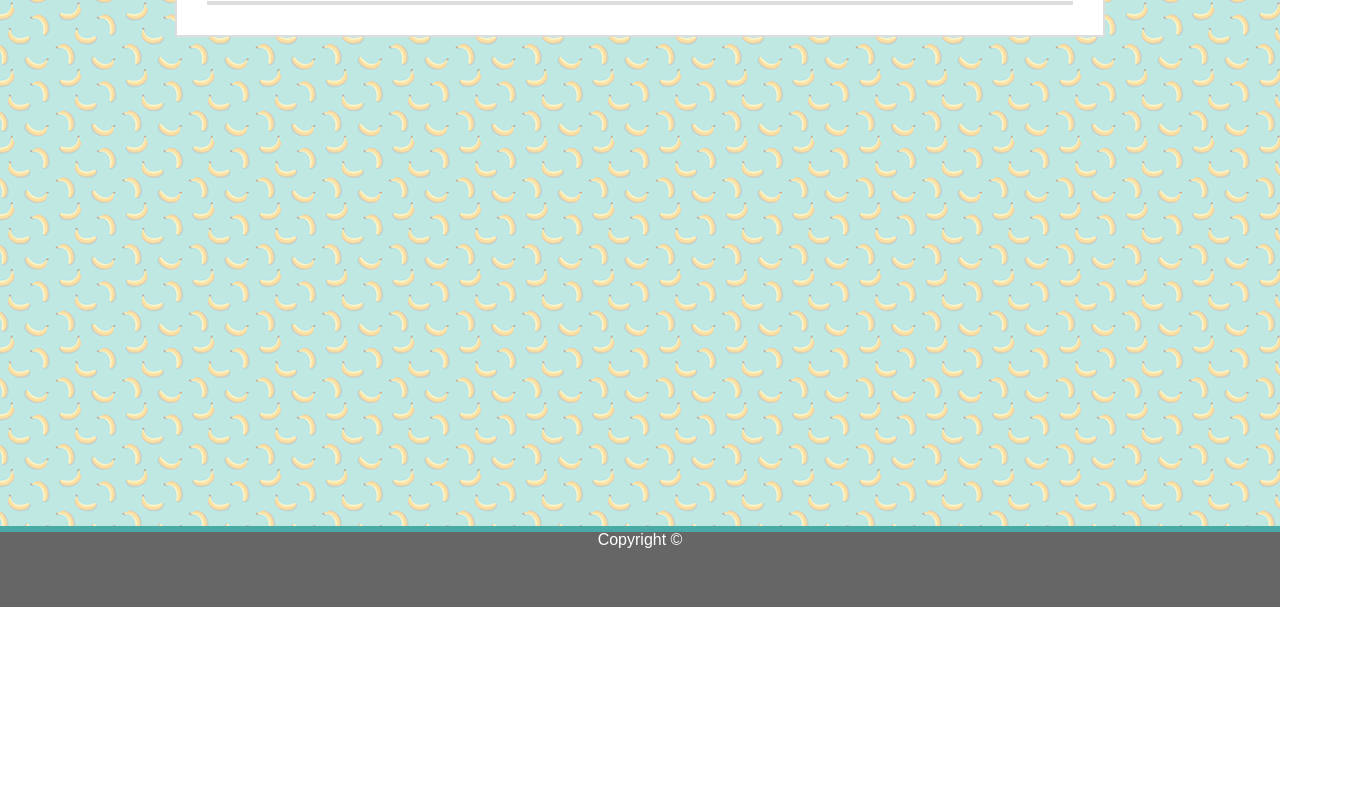
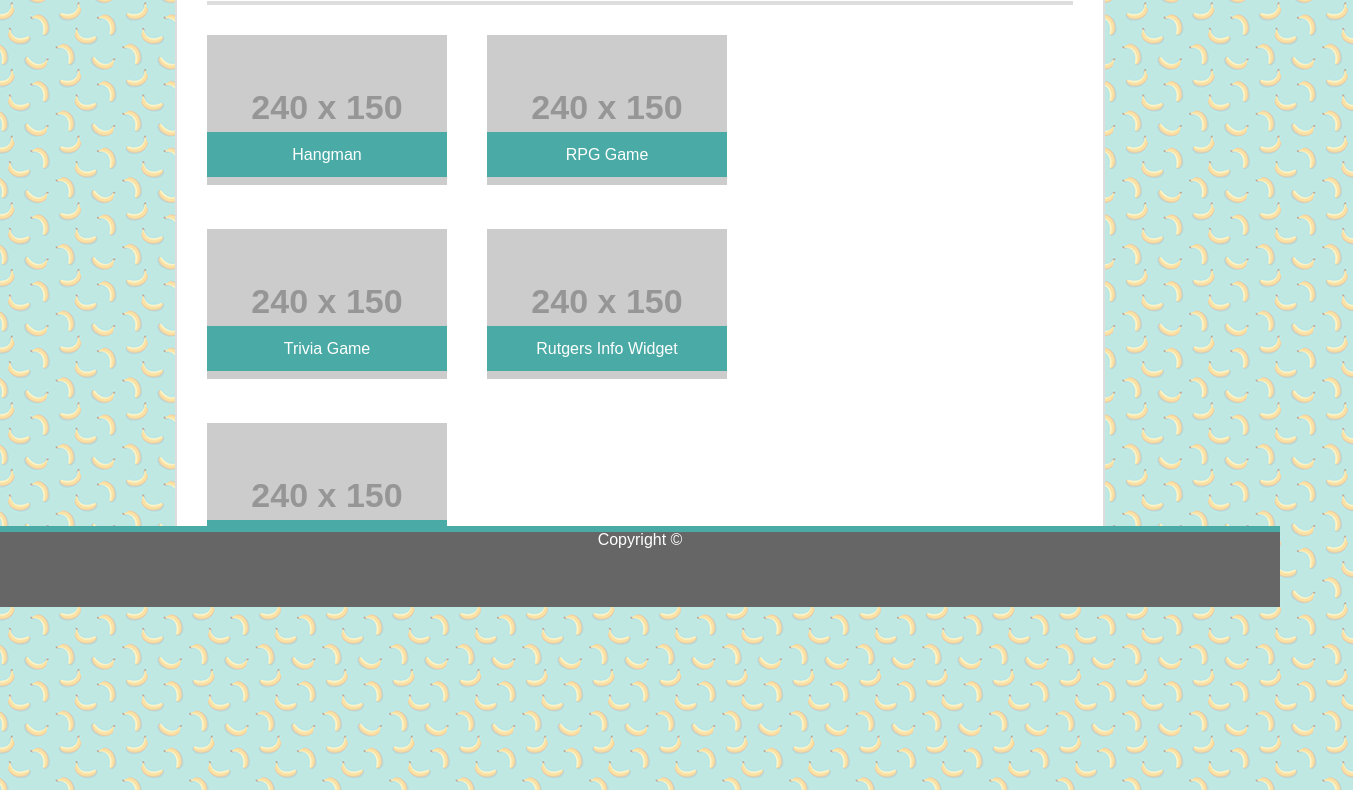
Before and after one commit to htrammell/Basic-Portfolio, a plain HTML site: page portfolio.html in a window 1280 px wide. Shown: the part 193-983 px from the top of the page, 1353 px wide, since content can reach past the window. Before the commit the page ends 800 px from the top, so only its background shows below. Drawn offline with Linux system fonts and the light colour scheme; placeholder pictures from the web are drawn by us.

Commit message:
finished project - need to make slight format adjustments

```diff
--- a/assets/css/style.css
+++ b/assets/css/style.css
@@ -155,3 +155,118 @@ input {
     clear: both;
     overflow: auto;
 }
+
+.box {
+    margin-bottom: -515px;
+}
+
+.boxtext1 {
+    position: absolute;
+    background-color: #4aaaa5;
+    color: white;
+    padding-top: 10px;
+    padding-bottom: 10px;
+    padding-left: 20px;
+    padding-right: 20px;
+    width: 200px;
+    bottom: 45px;
+    text-align: center;
+}
+
+.boxtext2 {
+    position: absolute;
+    background-color: #4aaaa5;
+    color: white;
+    padding-top: 10px;
+    padding-bottom: 10px;
+    padding-left: 20px;
+    padding-right: 20px;
+    width: 200px;
+    bottom: 45px;
+    text-align: center;
+}
+
+.boxtext3 {
+    position: absolute;
+    background-color: #4aaaa5;
+    color: white;
+    padding-top: 10px;
+    padding-bottom: 10px;
+    padding-left: 20px;
+    padding-right: 20px;
+    width: 200px;
+    bottom: 45px;
+    text-align: center;
+}
+
+.boxtext4 {
+    position: absolute;
+    background-color: #4aaaa5;
+    color: white;
+    padding-top: 10px;
+    padding-bottom: 10px;
+    padding-left: 20px;
+    padding-right: 20px;
+    width: 200px;
+    bottom: 45px;
+    text-align: center;
+}
+
+.boxtext5 {
+    position: absolute;
+    background-color: #4aaaa5;
+    color: white;
+    padding-top: 10px;
+    padding-bottom: 10px;
+    padding-left: 20px;
+    padding-right: 20px;
+    width: 200px;
+    bottom: 45px;
+    text-align: center;
+}
+
+#box1 {
+    position: relative;
+    margin: 0px;
+    padding-top: 30px;
+    padding-bottom: 30px;
+    padding-right: 20px;
+}
+
+#box2 {
+    position: relative;
+    margin: 0px;
+    padding-top: 30px;
+    padding-bottom: 30px;
+    padding-right: 20px;
+    top: -217px;
+    right: -280px;
+}
+
+#box3 {
+    position: relative;
+    margin: 0px;
+    padding-top: 30px;
+    padding-bottom: 30px;
+    padding-right: 20px;
+    top: -240px;
+}
+
+#box4 {
+    position: relative;
+    margin: 0px;
+    padding-top: 30px;
+    padding-bottom: 30px;
+    padding-right: 20px;
+    right: -280px;
+    top: -457px;
+}
+
+#box5 {
+    position: relative;
+    margin: 0px;
+    padding-top: 30px;
+    padding-bottom: 30px;
+    padding-right: 20px;
+    top: -480px;
+}
--- a/portfolio.html
+++ b/portfolio.html
@@ -32,6 +32,38 @@
             </h2>
             <div class="grayBar">
             </div>
+            <div class="box">
+                <div id="box1">
+                    <img src="http://via.placeholder.com/240x150" alt="">
+                    <div class="boxtext1">
+                        <h4>Hangman</h4>
+                    </div>
+                </div>
+                <div id="box2">
+                    <img src="http://via.placeholder.com/240x150" alt="">
+                    <div class="boxtext2">
+                        <h4>RPG Game</h4>
+                    </div>
+                </div>
+                <div id="box3">
+                    <img src="http://via.placeholder.com/240x150" alt="">
+                    <div class="boxtext3">
+                        <h4>Trivia Game</h4>
+                    </div>
+                </div>
+                <div id="box4">
+                    <img src="http://via.placeholder.com/240x150" alt="">
+                    <div class="boxtext4">
+                        <h4>Rutgers Info Widget</h4>
+                    </div>
+                </div>
+                <div id="box5">
+                    <img src="http://via.placeholder.com/240x150" alt="">
+                    <div class="boxtext5">
+                        <h4>Rock Paper Scissors</h4>
+                    </div>
+                </div>
+            </div>
         </section>
     </div>
     <footer>
```
